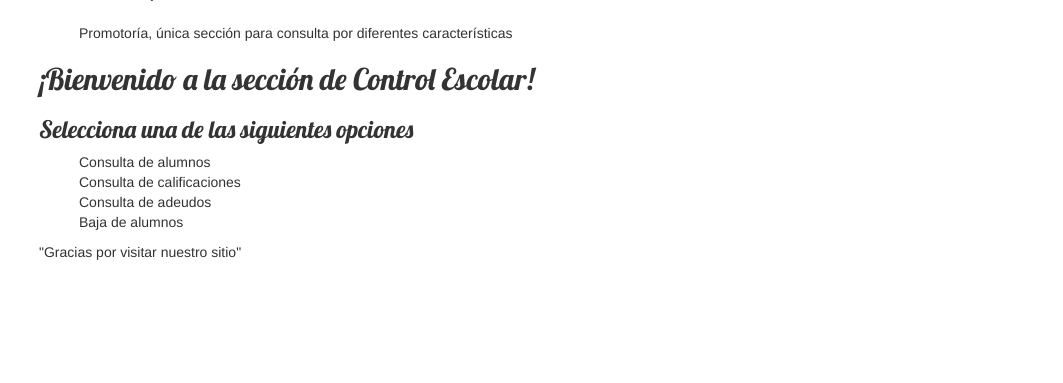
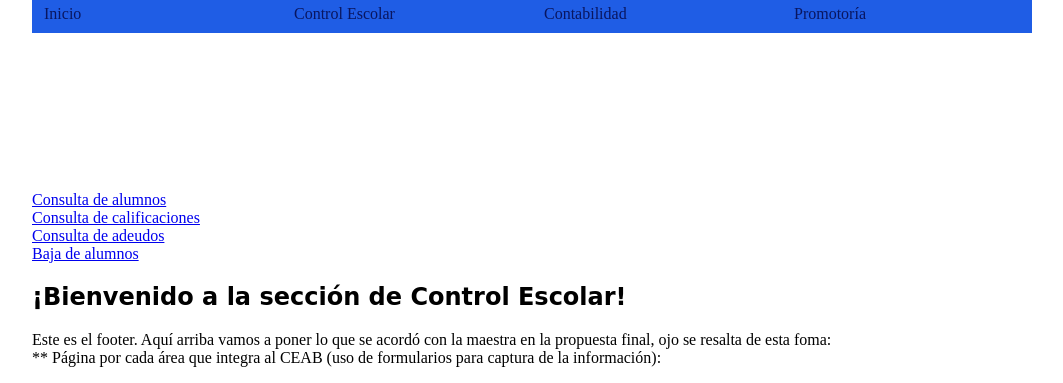
Before and after one commit to webCEAB/deprecated-webCEAB, a Django app: page /control_escolar/ in a window 1280 px wide. Shown: the part 493-876 px from the top of the page, without its empty margins (16-1079 px from the left). Before the commit the page ends 753 px from the top, so only its background shows below. Run offline with Django 3.2, Linux system fonts and the light colour scheme; some libraries are stand-ins or nearby versions.

Commit message:
Agregrué una imagen y separé la barra de navegación, a la cual le puse tanbién menús desplegables

```diff
--- a/siad/templates/base.html
+++ b/siad/templates/base.html
@@ -3,46 +3,61 @@
 <html lang="es">
 	<head>
 		<title>Sistema CEAB</title>
-		<link rel="stylesheet" href="//maxcdn.bootstrapcdn.com/bootstrap/3.2.0/css/bootstrap.min.css">
-	        <link rel="stylesheet" href="//maxcdn.bootstrapcdn.com/bootstrap/3.2.0/css/bootstrap-theme.min.css">
-	        <link href='//fonts.googleapis.com/css?family=Lobster&subset=latin,latin-ext' rel='stylesheet' type='text/css'>
 	    <link rel="stylesheet" href="{% static 'css/siad.css' %}">
 	 </head>
 	<body>
-		<header>
-		    <div class="page-header">
+		<header class="page-header">
+			<img src="http://www.mibachilleratoabierto.com.mx/images/logo.png" alt="Logo">
+	        <h1><a href="/">CEAB</a></h1>
+	    </header>
 	        <nav>
-		    		<a href="/images/logo.jpg"><img src="logo.jpg" alt="Logo CEAB" height="42" width="42">
-		        	<h1><a href="/">CEAB</a></h1>
-		        </nav>
-	        	<nav>
-					<ul class="nav">
-						<li><a href="/control_escolar/">Control Escolar</a></li>
-						<li><a href="/contabilidad/">Contabilidad</a></li>
-						<li><a href="/promotoria/">Promotoría</a></li>
+		        <ul class="nav nav-pills">
+					<li class="active"><a href="/">Inicio</a></li>
+					<li class="dropdown">
+						<a class="dropdown-toggle" data-toggle="dropdown" href="/control_escolar">Control Escolar <span class="caret"></span></a>
+						<ul>
+							<li><a href="#">Consulta de alumnos</a></li>
+					        <li><a href="#">Consulta de calificaciones</a></li>
+					        <li><a href="#">Consulta de adeudos</a></li>
+					        <li><a href="#">Baja de alumnos</a></li>
+						</ul></li>
+					<li class="dropdown">
+						<a class="dropdown-toggle" data-toggle="dropdown" href="/contabilidad">Contabilidad <span class="caret"></span></a>
+						<ul>
+					        <li><a href="#">Ingresos</a></li>
+					        <li><a href="#">Egresos</a></li>
+					        <li><a href="#">Corte de caja</a></li>
+						</ul></li>
+					<li class="dropdown">
+						<a class="dropdown-toggle" data-toggle="dropdown" href="/promotoria">Promotoría <span class="caret"></span></a>
+						<ul>
+					        <li><a href="/promotoria#5to">Consulta de prospectos</a></li>
+	        				<li><a href="#">Alta de prospectos</a></li>
+	        				<li><a href="#">Estadística por medio de información</a></li>
+						</ul></li><br><br><br><br><br><br><br><br><br><br>
 				</ul>
 			</nav>
+
+    	<div>
+
+        	{% block aside %}
+        	{% endblock %}
         </div>
-		</header>
-	    <div class="content container">
-	        <div class="row">
-	            <div class="col-md-8">
-	            	<p>Aquí vamos a póner lo que se acordó con la maestra en la propuesta final, ojo se resalta de esta foma:<br></p>
-            		<ul>
-	            		<li> Página por cada área que integra al CEAB (uso de formularios para captura de la información):<br><br></li>
-	            		<li>Control Escolar (4 secciones)<br>Consulta de alumnos por diferentes características (acceso a galería de imágenes o archivos)<br>Calificaciones (acceso a galería de imágenes o archivos)<br>Adeudos<br>Bajas<br><br></li>
-	            		<li>Contabilidad (3 secciones)<br>Ingresos<br>Egresos<br>Corte de caja<br><br></li>
-	            		<li>Promotoría, única sección para consulta por diferentes características</li>
-					</ul>
+
+        <section class="content">
+
+
             {% block content %}
             {% endblock %}
-	            </div>
-				<div class="col-md-8">
+
+   		</section>
+
+
+		<footer>
         {% block footer %}
-	            	<p>"Gracias por visitar nuestro sitio"</p>
+        	<p style="margin-left: 40px" >Este es el footer. Aquí arriba vamos a poner lo que se acordó con la maestra en la propuesta final, ojo se resalta de esta foma:<br>** Página por cada área que integra al CEAB (uso de formularios para captura de la información):<br></p>
         {% endblock %}
-	            </div>
-	        </div>
-	    </div>
+        </footer>
+
 	</body>
 </html>
--- a/siad/templates/siad/control_escolar.html
+++ b/siad/templates/siad/control_escolar.html
@@ -1,12 +1,16 @@
 {% extends 'base.html' %}
 
 {% block content %}
-    <h2>¡Bienvenido a la sección de Control Escolar!</h2>
-	<h3>Selecciona una de las siguientes opciones</h3>
-    <ul>
-        <li>Consulta de alumnos</li>
-        <li>Consulta de calificaciones</li>
-        <li>Consulta de adeudos</li>
-        <li>Baja de alumnos</li>
-    </ul>
+	<h2>¡Bienvenido a la sección de Control Escolar!</h2>
 {% endblock content %}
+
+{% block aside %}
+	<aside>
+		<ul>
+	        <li><a href="#">Consulta de alumnos</a></li>
+	        <li><a href="#">Consulta de calificaciones</a></li>
+	        <li><a href="#">Consulta de adeudos</a></li>
+	        <li><a href="#">Baja de alumnos</a></li>
+	    </ul>
+	</aside>
+{% endblock %}
--- a/siad/templates/siad/index.html
+++ b/siad/templates/siad/index.html
@@ -1,5 +1,5 @@
 {% extends 'base.html' %}
 
 {% block content %}
-	<p><br><br><br><br><br><br><br> Bienvenido al sistema CEAB<br>Selecciona en la parte superior la opción que requieras<br>Para regresar a esta pantalla principar debes dar click en la palabra CEAB que se encuentra en la parte superior izquierda<br><br></p>
+	<h2>¡Bienvenido al sistema CEAB!</h2>
 {% endblock content %}
```
Also changed, not shown: siad/static/css/siad.css (+14 -36 lines), siad/templates/siad/contabilidad.html (+10 -6 lines), siad/templates/siad/promotoria.html (+10 -6 lines). Lines whose indentation alone changed are shown as unchanged.
